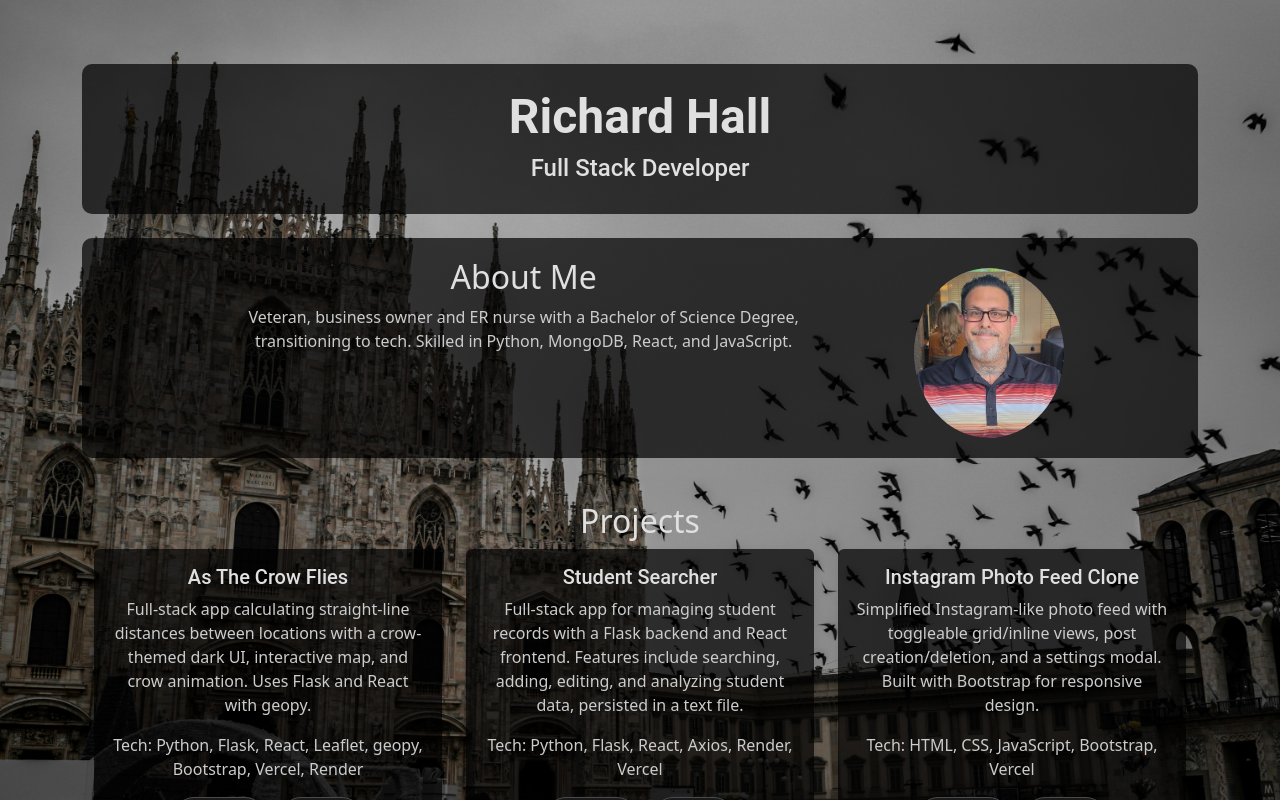
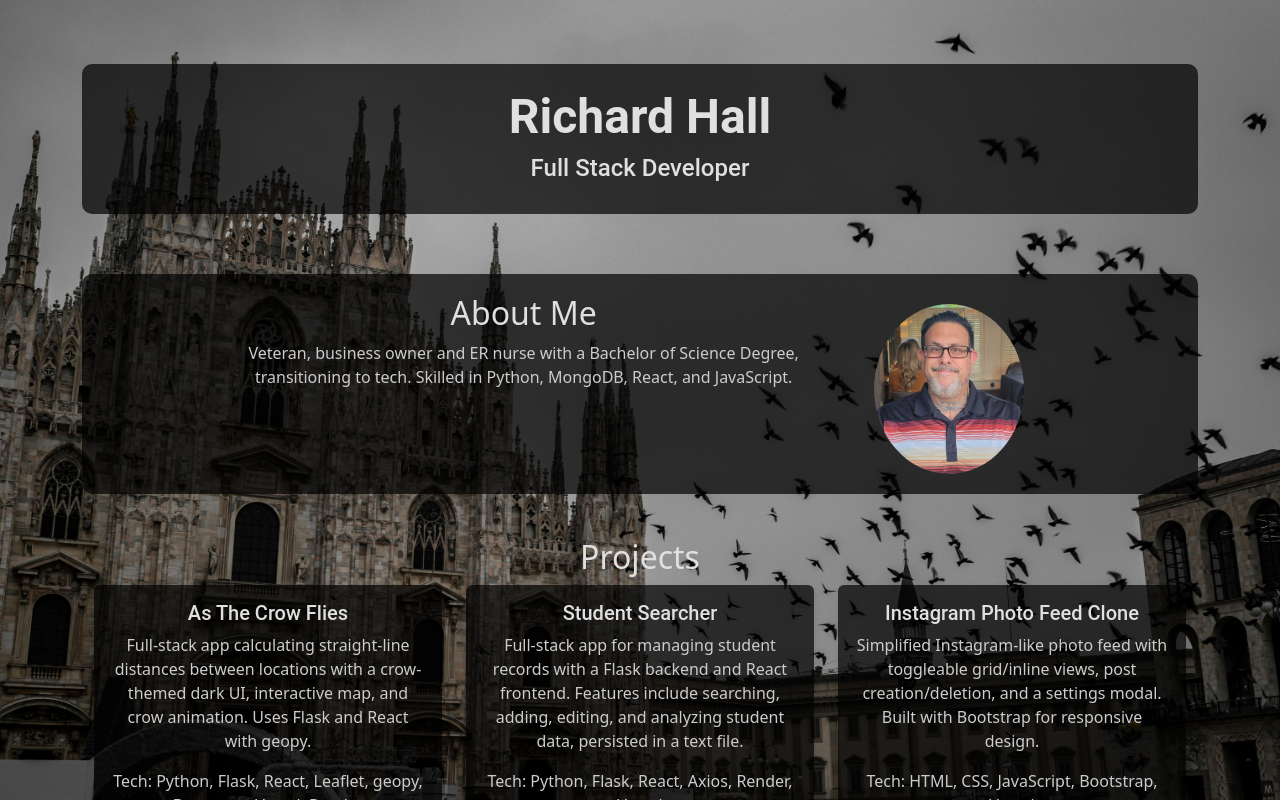
Before and after one commit to Cyberbot777/portfolio, a React (Create React App) app: page / in a window 1280 px wide. Shown: the top 800 px of the page. Built offline with nearby package versions, Linux system fonts and the light colour scheme.

Commit message:
Update container and card backgrounds to rgba(0, 0, 0, 0.7)

```diff
--- a/src/components/About.css
+++ b/src/components/About.css
@@ -8,6 +8,24 @@
   border: none;
 }
 
+/* FEATURE: Override Margin for About Section */
+.text-center.my-4.about-section {
+  margin-top: 60px !important; /* Override Bootstrap my-4 to increase space above About Me */
+}
+
+/* FEATURE: Profile Picture Styling */
+.profile-pic {
+  border-radius: 50%;
+  transition: transform 0.3s ease;
+  object-fit: cover;
+  object-position: center;
+}
+
+/* FEATURE: Profile Picture Hover */
+.profile-pic:hover {
+  transform: scale(1.1);
+}
+
 /* FEATURE: Fade-In Animation */
 @keyframes fadeIn {
   0% { opacity: 0; transform: translateY(20px); }
--- a/src/components/About.js
+++ b/src/components/About.js
@@ -6,8 +6,8 @@ import profilePic from '../assets/profile-pic.jpg';
 
 const About = () => (
   <Container className="text-center my-4 about-section">
-    <Row style={{width: "1000px"}}>
-      <Col style={{marginLeft: "150px", alignItems: "center"}} sm={7}>
+    <Row style={{ width: "1000px" }}>
+      <Col style={{ marginLeft: "150px", alignItems: "center" }} sm={7}>
         <h2>About Me</h2>
         <p>
           Veteran, business owner and ER nurse with a Bachelor of Science Degree, transitioning to tech. Skilled in Python, MongoDB, React, and JavaScript.
--- a/src/components/Header.css
+++ b/src/components/Header.css
@@ -5,45 +5,26 @@
   border: none;
   border-radius: 10px;
   padding: 20px;
-}
-
-/* FEATURE: Picture Container Styling */
-.pic-container {
-  border-radius: 10px;
-  background: transparent !important; /* Override any Bootstrap background */
+  min-height: 150px;
+  margin-bottom: 100px; /* Increase space below header */
 }
 
 /* FEATURE: Header Content Layout */
 .header-content {
   display: flex;
   align-items: center;
-  gap: 45px; /* Restore original spacing between picture and text */
+  justify-content: center;
 }
 
 /* FEATURE: Header Text Styling */
 .header-container h1, .header-container h2 {
   font-family: 'Roboto', sans-serif;
-  color: #e0e0e0; /* Change to light gray */
+  color: #e0e0e0;
 }
 
 /* FEATURE: Centered Header Text */
 .header-text-centered {
-  flex: 1; /* Allow text to take remaining space */
-  text-align: center; /* Center text within its container */ /* Move text independently to the right */
-}
-
-/* FEATURE: Profile Picture Styling */
-.profile-pic {
-  border-radius: 50%;
-  transition: transform 0.3s ease;
-  object-fit: cover;
-  object-position: center;
-  margin-left: 80px; /* Move picture independently to the right */
-}
-
-/* FEATURE: Profile Picture Hover */
-.profile-pic:hover {
-  transform: scale(1.1);
+  text-align: center;
 }
 
 /* FEATURE: Slide-In Animation */
--- a/src/components/Header.js
+++ b/src/components/Header.js
@@ -4,7 +4,7 @@ import { Container } from 'react-bootstrap';
 import './Header.css';
 
 const Header = () => (
-  <Container className="py-4 mb-4 mt-4 header-container">
+  <Container className="py-4 mb-4 mt-4 header-container d-flex justify-content-center align-items-center">
     <div className="header-content">
       <div className="header-text-centered">
         <h1 style={{ fontWeight: 'bold', fontSize: '3rem' }}>Richard Hall</h1>
```
